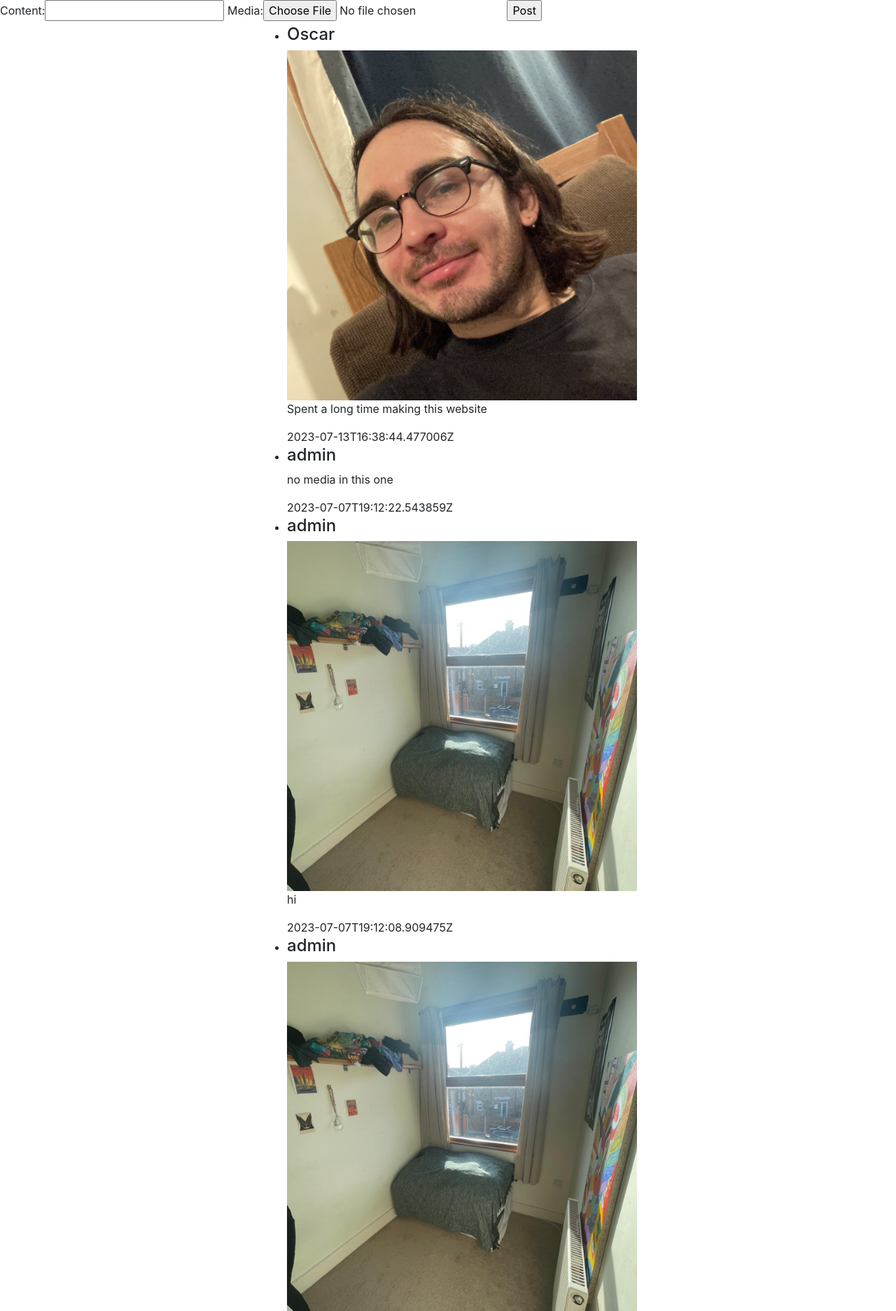
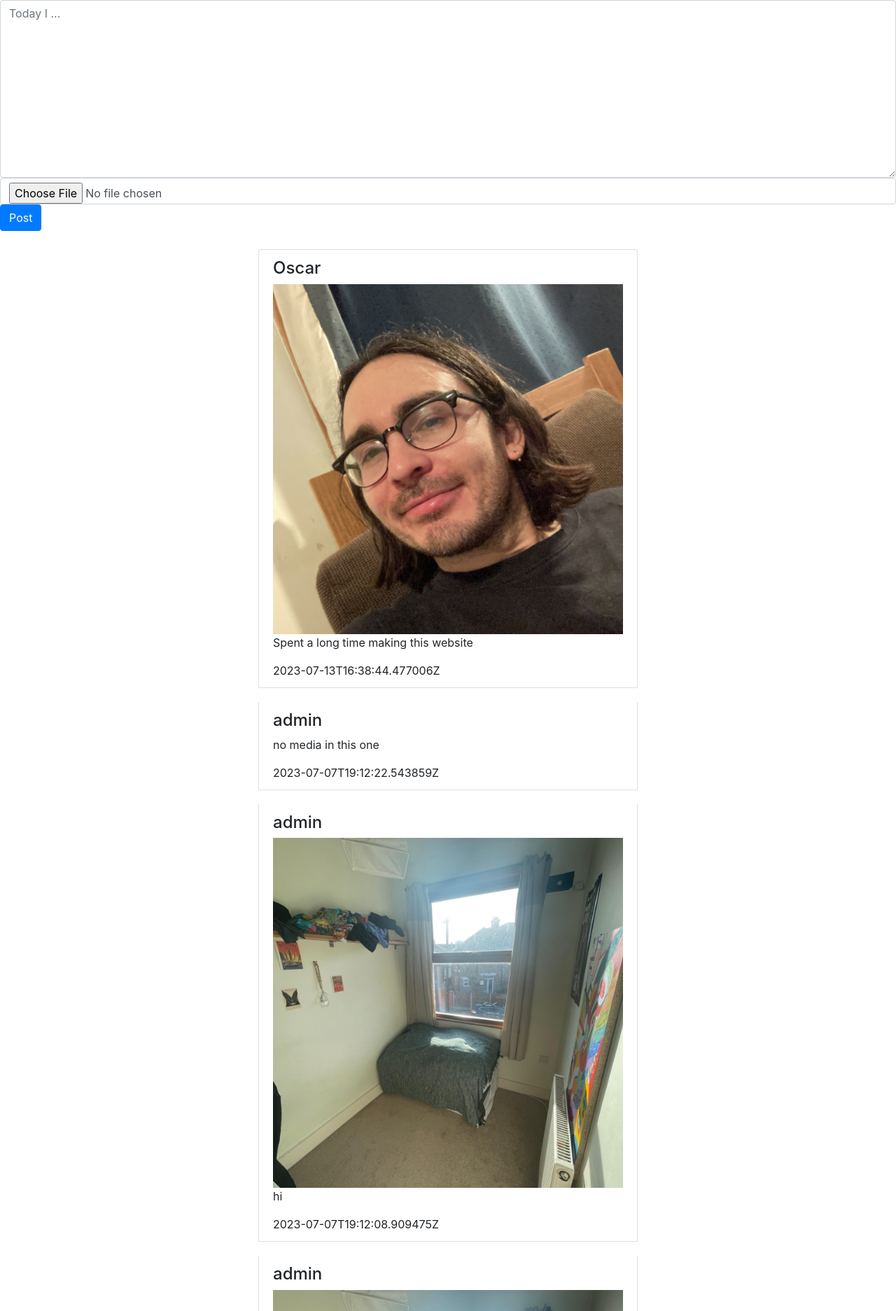
Before and after one commit to OscarCarde/network, a Django app: page / in a window 1280 px wide. Shown: the part 56-1929 px from the top of the page at 70% size. Run offline with Django 3.2, Linux system fonts and the light colour scheme; a user stored in the database is signed in; data comes from the database, SQL or seed files in the repository; both versions use the stored data as it was after the commit; data that the repository does not hold is empty; some libraries are stand-ins or nearby versions.

Commit message:
improved newpost form look

```diff
--- a/network/static/network/index.js
+++ b/network/static/network/index.js
@@ -67,7 +67,7 @@
     media.className = "post-media"
     timestamp = contents.timestamp;
 
-    post.className = 'post';
+    post.className = 'post list-group-item';
     post.append(poster);
     if(contents.media) {
         post.append(media);
--- a/network/static/network/styles.css
+++ b/network/static/network/styles.css
@@ -1,3 +1,11 @@
+#newpost-form {
+    display: grid;
+    grid-template-columns: 1fr 1fr 1fr;
+}
+
+#newpost-form form {
+    grid-column: 2 / span 1;
+}
 .posts {
     display: grid;
     grid-template-columns: 1fr 1fr 1fr;
@@ -5,6 +13,7 @@
 
 .post {
     grid-column: 2 / span 1;
+    margin: 10px;
 }
 
 .post-media {
--- a/network/templates/network/index.html
+++ b/network/templates/network/index.html
@@ -3,10 +3,10 @@
 {% block body %}
     {% if user.is_authenticated %}
         <div id="newpost-form">
-            <form enctype= multipart/form-data method="post">
+            <form class="form-group" enctype= multipart/form-data method="post">
                 {% csrf_token %}
                 {{new_post_form}}
-                <input type="submit" value="Post">
+                <input class="btn btn-primary" type="submit" value="Post">
             </form>
         </div>
     {% endif %}
@@ -27,9 +27,9 @@
             <p>{{profile.about}}</p>
         </div>
 
-        <ul class="posts">
+        <ul class="posts list-group">
         {% for post in  profile.ordered_posts%}
-            <li class="post">
+            <li class="post list-group-item">
                 <h4>{{user.username}}</h4>
             {% if post.media %}
                 <img class= "post-media" src={{post.media.url}}></img>
@@ -42,7 +42,7 @@
     {%endif%}
     </div>
 
-    <ul class="posts" id="allposts">
+    <ul class="posts list-group" id="allposts">
     </ul>
 
     <div id="following">
```
Also changed, not shown: network/forms.py (+8 -0 lines), db.sqlite3, media/media/post_media/1604A396-0A30-4203-923A-C9F6D4444885.jpeg (added).
